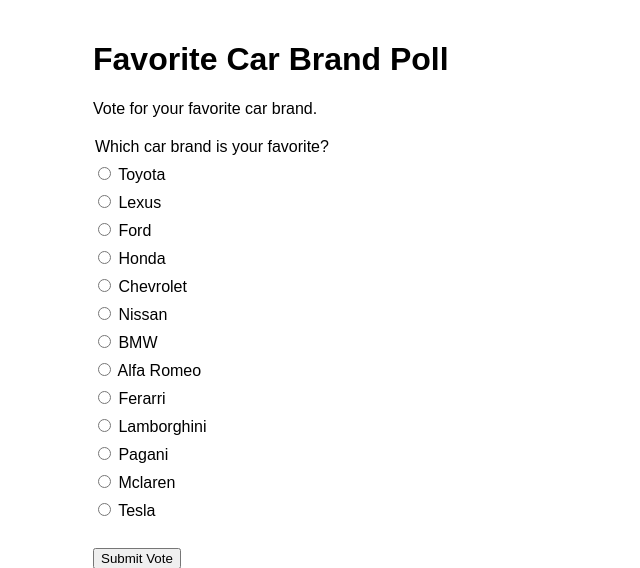
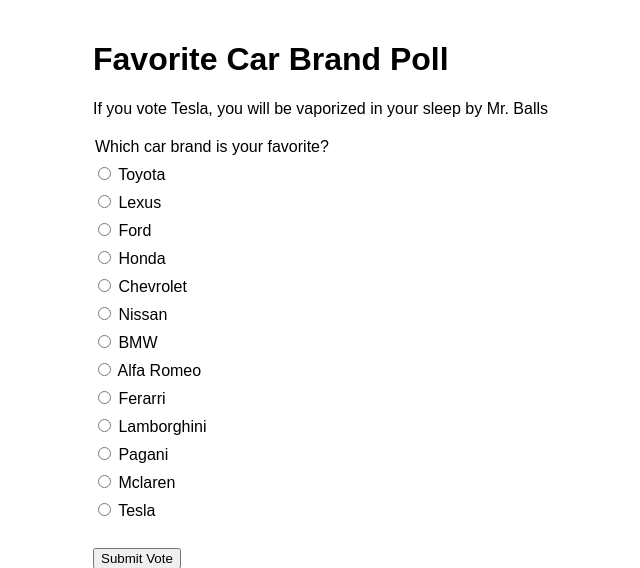
Before and after one commit to nicomorelli57-pixel/Favorite-Car-Brand-Poll, a Flask app: page /form1nico in a window 1280 px wide. Shown: the top 568 px of the page, without its empty margins (247-887 px from the left). Run offline with Flask 3, Linux system fonts and the light colour scheme.

Commit message:
Final Changes to text and poll

```diff
--- a/Templates/form1nico.html
+++ b/Templates/form1nico.html
@@ -3,7 +3,7 @@
 {% block content %}
 
 <h1>Favorite Car Brand Poll</h1>
-<p>Vote for your favorite car brand.</p>
+<p>If you vote Tesla, you will be vaporized in your sleep by Mr. Balls</p>
 
 {% if error %}
 <p class="error">{{ error }}</p>
@@ -36,7 +36,7 @@
 </form>
 
 {% if selected_brand %}
-<p class="success">Thanks for voting! You chose {{ selected_brand }}.</p>
+<p class="success">Mr. Balls thanks you! You chose {{ selected_brand }}.</p>
 {% endif %}
 
 
--- a/Templates/index.html
+++ b/Templates/index.html
@@ -2,10 +2,10 @@
 
 {% block content %}
 <header>
-    <h1>Welcome! Click the link below to vote for your favorite car!</h1>
+    <h1>Mr. Balls welcomes you. Vote for your favorite brand at the link below.</h1>
     <img src="{{ url_for('static', filename='mrballs.jpg') }}" alt="Mr Balls">
     <nav aria-label="Main navigation">
-    <a href="{{ url_for('formpage') }}">Vote for your favorite car brand!</a>
+    <a href="{{ url_for('formpage') }}">Vote Here</a>
     </nav>
 </header>
 
```
